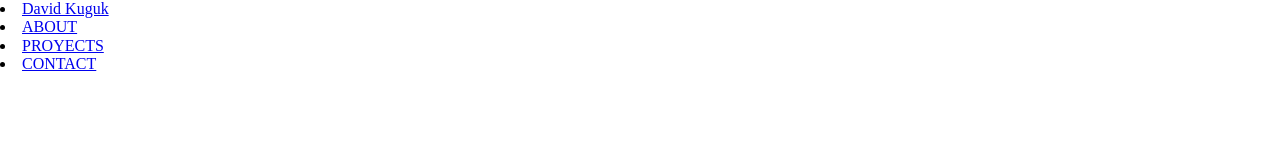
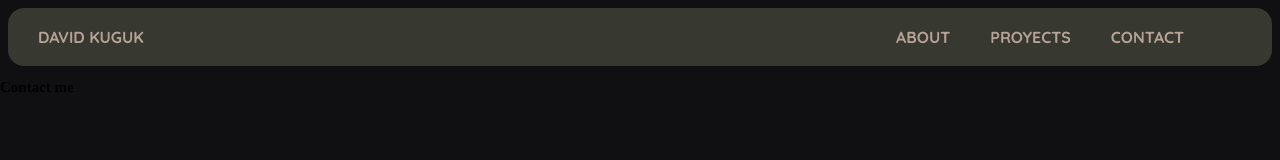
Before and after one commit to Davidkuguk/portfolio, a plain HTML site: page index.html in a window 1280 px wide. Drawn offline with Linux system fonts and the light colour scheme; a web font is replaced by a local one.

Commit message:
creacion del nav

```diff
--- a/css/styles.css
+++ b/css/styles.css
@@ -1 +1,91 @@
 /*AJUSTES GENERALES*/
+:root {
+  --fuentePrincipal: "Quicksand", sans-serif;
+  --khaki: #b6a297ff;
+  --auburn: #a43c3bff;
+  --night: #101012ff;
+  --black-olive: #373830ff;
+  --chestnut: #884b39ff;
+}
+
+*,
+*:before,
+*:after {
+  box-sizing: inherit;
+}
+
+html {
+  box-sizing: border-box;
+  font-size: 62.5%;
+}
+
+body {
+  background-color: var(--night);
+}
+
+h1,
+h2,
+h3 {
+  font-weight: 900;
+}
+
+li {
+  list-style-type: none;
+}
+
+a {
+  color: var(--khaki);
+  text-decoration: none;
+  font-weight: 900;
+  font-size: 1.6rem;
+  padding: 1rem;
+}
+
+p {
+  font-size: 1.8rem;
+}
+
+a,
+p {
+  font-family: var(--fuentePrincipal);
+}
+
+a:hover {
+  background-color: var(--khaki);
+  color: var(--night);
+  border-radius: 2vh;
+  transition: background-color 1s, color 0.5s;
+  -webkit-transition: background-color 1s, color 0.5s;
+  -moz-transition: background-color 1s, color 0.5s;
+  -ms-transition: background-color 1s, color 0.5s;
+  -o-transition: background-color 1s, color 0.5s;
+  -webkit-border-radius: 2vh;
+  -moz-border-radius: 2vh;
+  -ms-border-radius: 2vh;
+  -o-border-radius: 2vh;
+}
+
+.navegation {
+  display: flex;
+  padding: 2rem;
+  margin: 1vh;
+  background-color: var(--black-olive);
+  border-radius: 2vh;
+  -webkit-border-radius: 2vh;
+  -moz-border-radius: 2vh;
+  -ms-border-radius: 2vh;
+  -o-border-radius: 2vh;
+}
+
+.nav__left {
+  display: flex;
+}
+
+.nav__Right {
+  width: 85%;
+  gap: 2rem;
+  display: flex;
+  justify-content: flex-end;
+  align-items: end;
+  object-fit: cover;
+}
--- a/index.html
+++ b/index.html
@@ -4,6 +4,8 @@
 <head>
     <meta charset="UTF-8">
     <meta name="viewport" content="width=device-width, initial-scale=1.0">
+    <link href="https://fonts.googleapis.com/css2?family=Quicksand:wght@300..700&family=SUSE:wght@100..800&display=swap"
+        rel="stylesheet">
     <link rel="stylesheet" href="css/normalize.css">
     <link rel="stylesheet" href="css/styles.css">
     <title>Document</title>
@@ -11,11 +13,27 @@
 
 <body>
     <nav class="navegation">
-        <li><a href="#">David Kuguk</a></li>
-        <li><a href="#">ABOUT</a></li>
-        <li><a href="#">PROYECTS</a></li>
-        <li><a href="#">CONTACT</a></li>
+        <div class="nav__left">
+            <li><a href="#">DAVID KUGUK</a></li>
+        </div>
+        <div class="nav__Right">
+            <li><a href="#">ABOUT</a></li>
+            <li><a href="#">PROYECTS</a></li>
+            <li><a href="#">CONTACT</a></li>
+        </div>
+
     </nav>
+
+    <div class="contenedor__grid">
+        <div class="child"></div>
+        <div class="child"></div>
+        <div class="child"></div>
+        <div class="child"></div>
+        <div class="child">
+            <h2>Contact me</h2>
+        </div>
+        <div class="child"></div>
+    </div>
 </body>
 
 </html>
```
Also changed, not shown: img/client.jpg (added).
